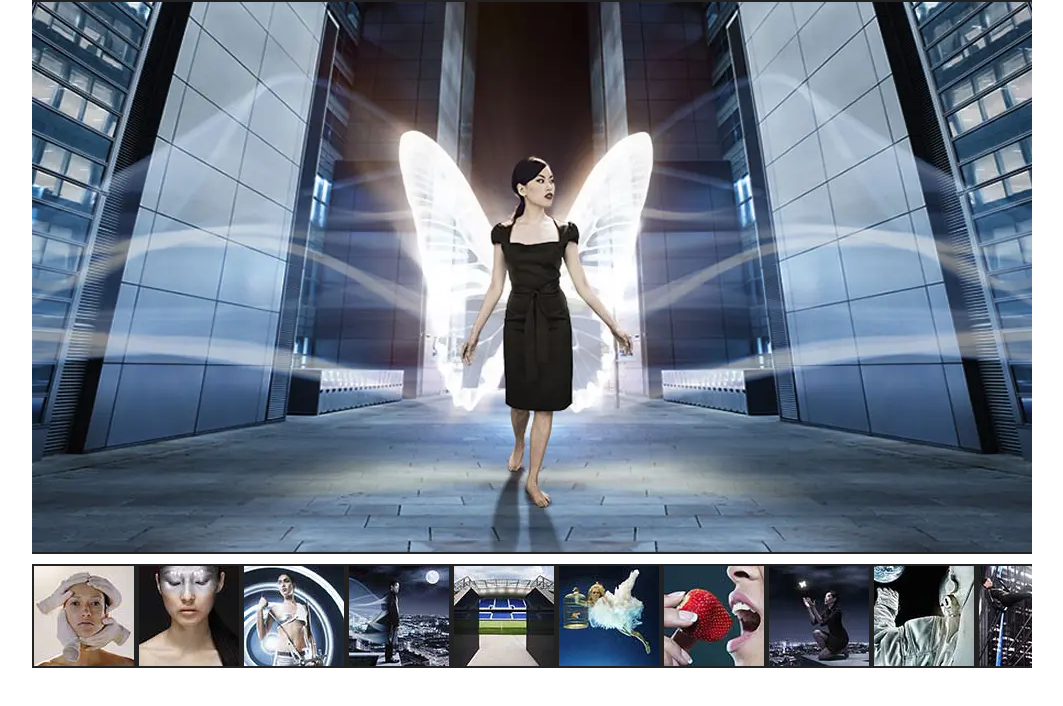
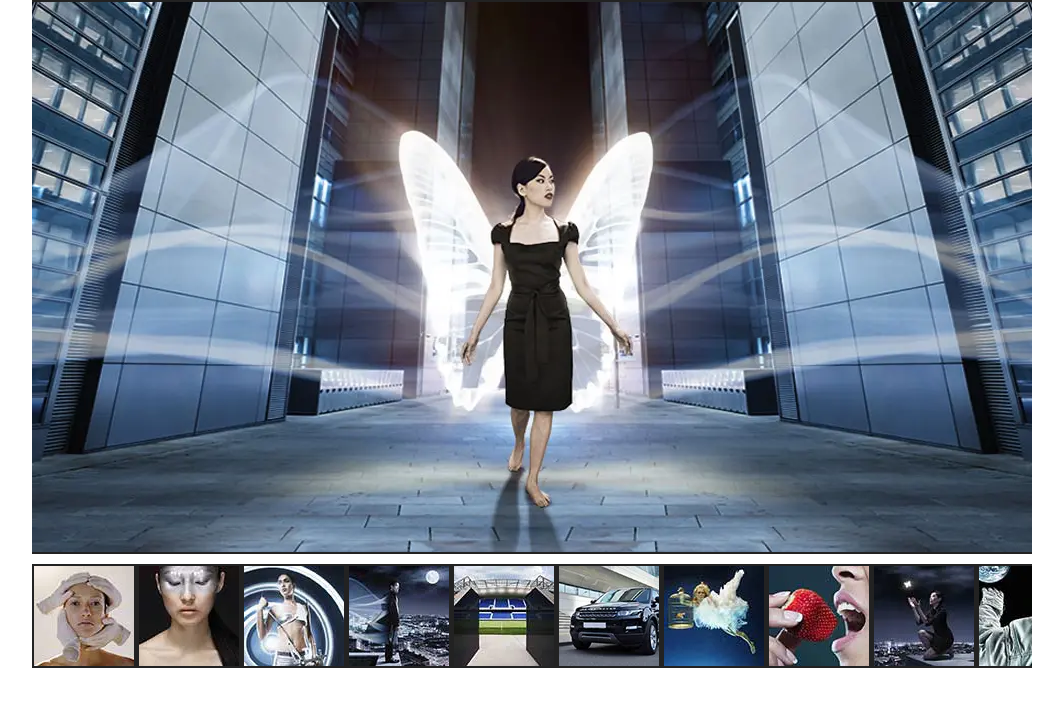
Before and after one commit to daveknights/retouching, a plain HTML site: page index.html in a window 1280 px wide. Shown: the part 92-798 px from the top of the page, without its empty margins (108-1171 px from the left). Drawn offline with Linux system fonts and the light colour scheme.

Commit message:
Add Range Rover image

```diff
--- a/index.html
+++ b/index.html
@@ -23,6 +23,7 @@
             <img src="images/thumbs/thumb5.webp" alt="Model with silver make-up" data-rt="rt5" height="100" width="100">
             <img src="images/thumbs/thumb6.webp" alt="Man standing on building edge" data-rt="rt6" height="100" width="100">
             <img src="images/thumbs/thumb7.webp" alt="Sports stadium" data-rt="rt7" height="100" width="100">
+            <img src="images/thumbs/thumb8.webp" alt="Range Rover" data-rt="rt8" height="100" width="100">
             <img src="images/thumbs/thumb9.webp" alt="Woman underwater holding birdcage" data-rt="rt9" height="100" width="100">
             <img src="images/thumbs/thumb10.webp" alt="Woman eating strawberry" data-rt="rt10" height="100" width="100">
             <img src="images/thumbs/thumb12.webp" alt="Astronaut reaching out for earth" data-rt="rt12" height="100" width="100">
```
Also changed, not shown: images/raws/raw8.webp (added), images/rt/rt8.webp (added), images/thumbs/thumb8.webp (added).
